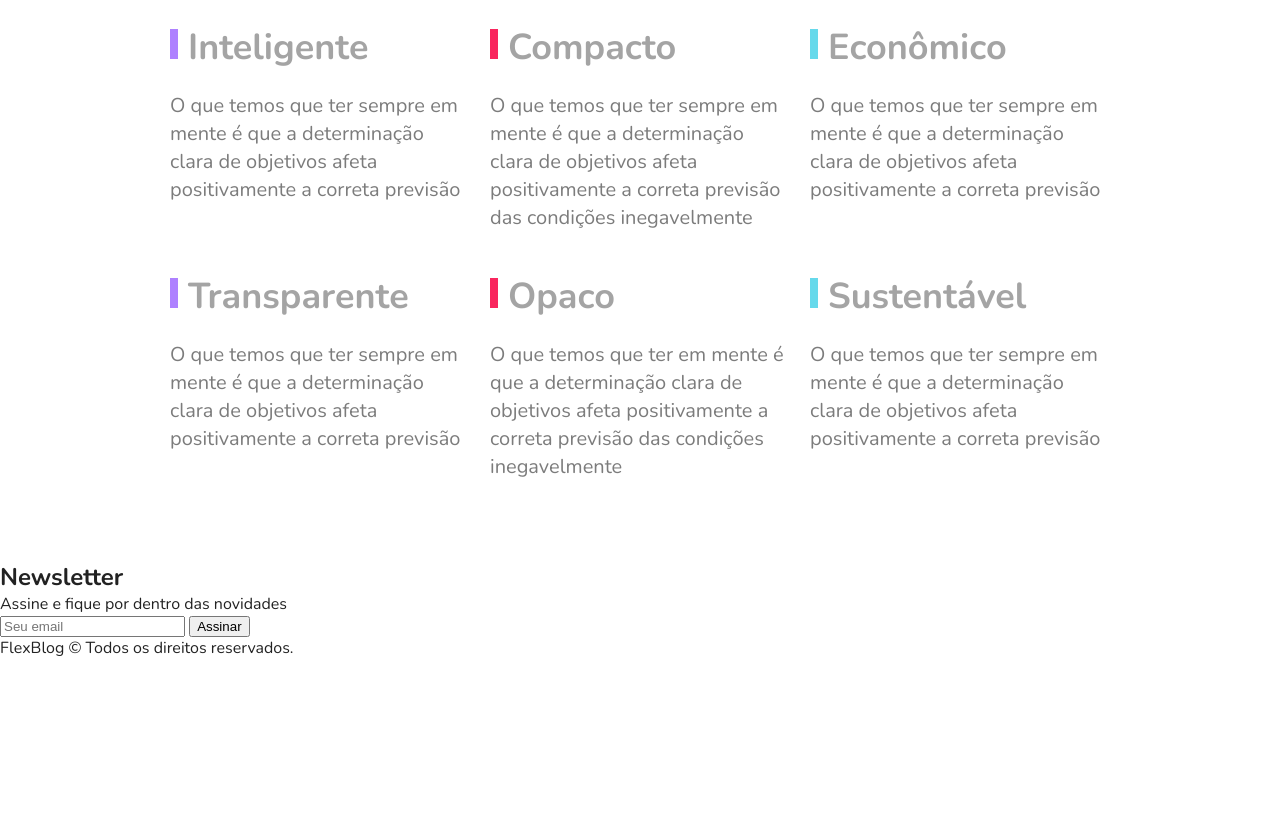
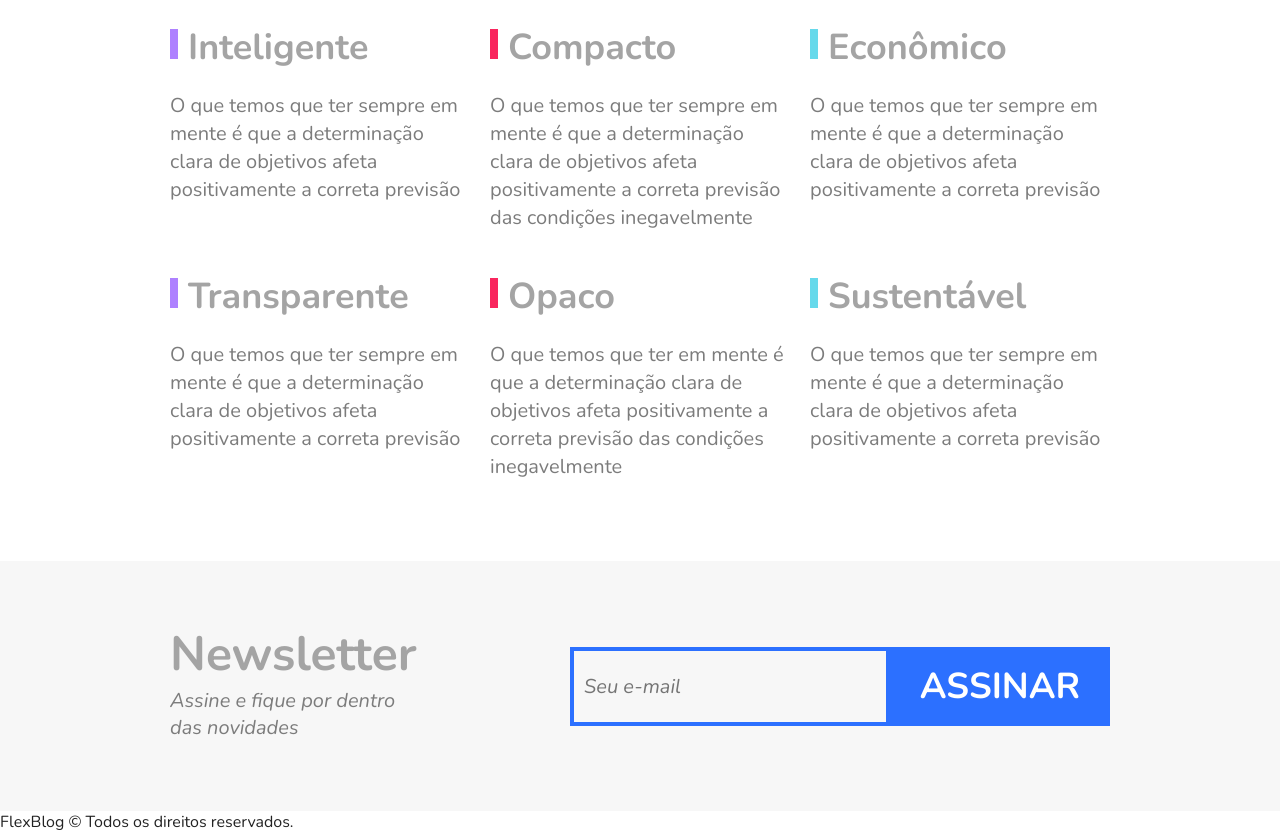
Before and after one commit to yuri-italo/flex-blog, a plain HTML site: page index.html in a window 1280 px wide. Shown: the part 2681-3514 px from the top of the page. Before the commit the page ends 3340 px from the top, so only its background shows below. Drawn offline with nearby package versions, Linux system fonts and the light colour scheme.

Commit message:
newsletter

```diff
--- a/css/style.css
+++ b/css/style.css
@@ -315,3 +315,71 @@ img {
   line-height: 1.4;
   color: #7c7c7c;
 }
+
+/* Newsletter */
+
+.newsletter {
+  background: #f7f7f7;
+  padding: 60px calc((100% - 960px) / 2);
+  display: flex;
+  flex-wrap: wrap;
+}
+
+.newsletter-info {
+  flex: 1 1 240px;
+  margin: 0 10px;
+}
+
+.newsletter-info h1 {
+  font-size: 3em;
+  color: #a4a4a4;
+}
+
+.newsletter-info p {
+  font-size: 1.25em;
+  font-style: italic;
+  max-width: 230px;
+  color: #7c7c7c;
+  margin-bottom: 10px;
+}
+
+.newsletter-form {
+  flex: 2 1 260px;
+  margin: 0 10px;
+  align-self: center;
+  display: flex;
+  flex-wrap: wrap;
+}
+
+.newsletter-form input {
+  flex: 3 1 260px;
+  font-size: 1.25em;
+  color: #7c7c7c;
+  font-style: italic;
+  font-family: "Nunito", Helvetica, sans-serif;
+  border: 4px solid #2c70ff;
+  background: transparent;
+  padding: 15px 10px;
+  margin: 0px;
+  border-radius: 0px;
+}
+
+.newsletter-form button {
+  flex: 1 1 200px;
+  font-family: "Nunito", Helvetica, sans-serif;
+  font-size: 2.25em;
+  font-weight: bold;
+  text-transform: uppercase;
+  background: #2c70ff;
+  color: white;
+  margin: 0px;
+  cursor: pointer;
+  border: 0px;
+  padding: 15px 10px;
+}
+
+@media (max-width: 600px) {
+  .newsletter-form button {
+    font-size: 1.5em;
+  }
+}
--- a/index.html
+++ b/index.html
@@ -180,7 +180,7 @@
       </div>
 
       <form action="" class="newsletter-form">
-        <input type="text" placeholder="Seu email" />
+        <input type="text" placeholder="Seu e-mail" />
         <button type="submit">Assinar</button>
       </form>
     </section>
```
